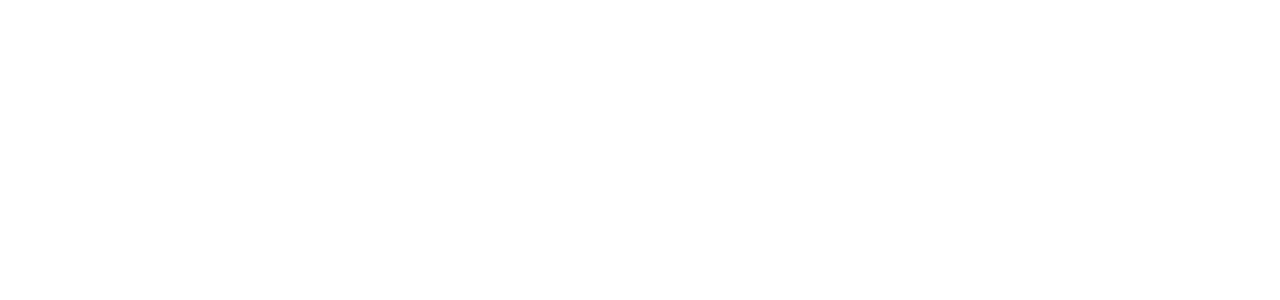
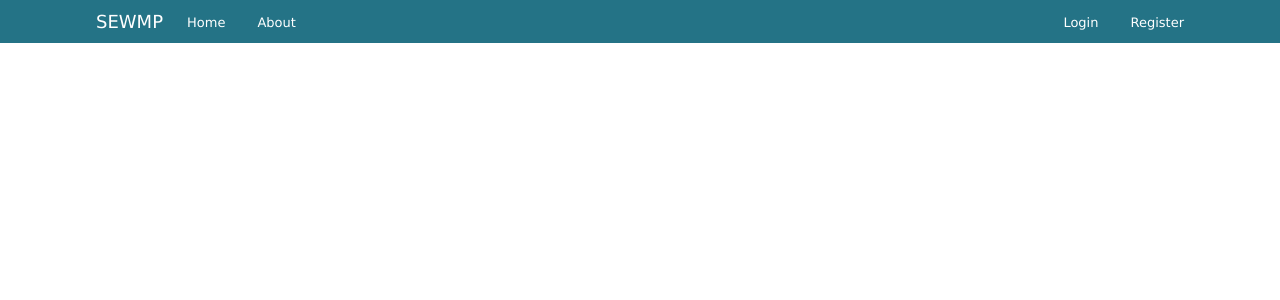
Before and after one commit to EmmaAtom00/SEWMP, a Flask app: page /login in a window 1280 px wide. Before the commit the part shown is empty. Shown: the top 300 px of the page. Run offline with Flask 3, Linux system fonts and the light colour scheme.

Commit message:
more template

```diff
--- a/myApp/sewmp.py
+++ b/myApp/sewmp.py
@@ -3,12 +3,21 @@ from flask import Flask, render_template, url_for
 app = Flask(__name__)
 
 @app.route("/")
+@app.route("/home")
 def homepage():
-    return "<h1>Hello, World</h1>"
+    return render_template("index.html", title = "Home")
+
+@app.route("/register")
+def register():
+    return render_template("register.html", title = "Registration")
 
 @app.route("/login")
 def loginpage():
     return render_template("login.html", title = "Login")
 
+@app.route("/about")
+def about():
+    return render_template("about.html", title = "About")
+
 if (__name__) == "__main__":
     app.run(debug = True)
--- a/myApp/static/css/nav.css
+++ b/myApp/static/css/nav.css
@@ -0,0 +1,45 @@
+* {
+    margin: 0;
+    padding: 0;
+    font-family: 'Lucida Sans', 'Lucida Sans Regular', 'Lucida Grande', 'Lucida Sans Unicode', Geneva, Verdana, sans-serif;
+}
+
+.navbar {
+    background-color: rgb(36, 115, 134);
+}
+
+nav {
+    margin: 0 6em;
+    display: flex;
+    justify-content: space-between;
+    align-items: center;
+    color: white;
+    padding: 0.7em 0;
+}
+
+.logo {
+    font-size: large;
+}
+
+.navleft {
+    display: flex;
+    gap: 1.5em;
+    align-items: center;
+}
+
+ul {
+    display: flex;
+    gap: 2em;
+    list-style: none;
+}
+
+a {
+    color: white;
+    text-decoration: none;
+    font-size: small;
+}
+
+.hr-link li a:hover {
+    border-bottom: 1px solid rgb(0, 119, 255);
+    transition: 1s ease-in-out;
+}
--- /dev/null
+++ b/myApp/templates/index.html
@@ -0,0 +1 @@
+{% extends "nav.html" %}
--- a/myApp/templates/login.html
+++ b/myApp/templates/login.html
@@ -1 +1,10 @@
 {% extends 'nav.html' %}
+
+{% block content %}
+
+    <form action="" method="POST">
+
+
+    </form>
+
+{% endblock %}
--- a/myApp/templates/nav.html
+++ b/myApp/templates/nav.html
@@ -9,9 +9,34 @@
         <title>SEWMP</title>
     {% endif %}
 
-    <link rel="stylesheet" href="/myApp/static/css/nav.css">
+    <link rel="stylesheet" href="../static/css/nav.css">
 </head>
 <body>
 
+    <div class="navbar">
+        <nav>
+            <div class="navleft">
+                <a class= "logo" href="{{ url_for('homepage') }}">SEWMP</a>
+
+                <ul class="hr-link">
+                    <li><a href="{{ url_for('homepage') }}">Home</a></li>
+                    <li><a href="{{ url_for('about') }}">About</a></li>
+                </ul>
+            </div>
+
+            <div class="navright">
+                <ul class="hr-link">
+                    <li><a href="{{ url_for('loginpage') }}">Login</a></li>
+                    <li><a href="{{ url_for('register') }}">Register</a></li>
+                </ul>
+            </div>
+        </nav>
+    </div>
+
+
+    {% block content %}
+
+
+    {% endblock %}
 </body>
 </html>
```
Also changed, not shown: myApp/templates/about.html (added), myApp/templates/register.html (added).
